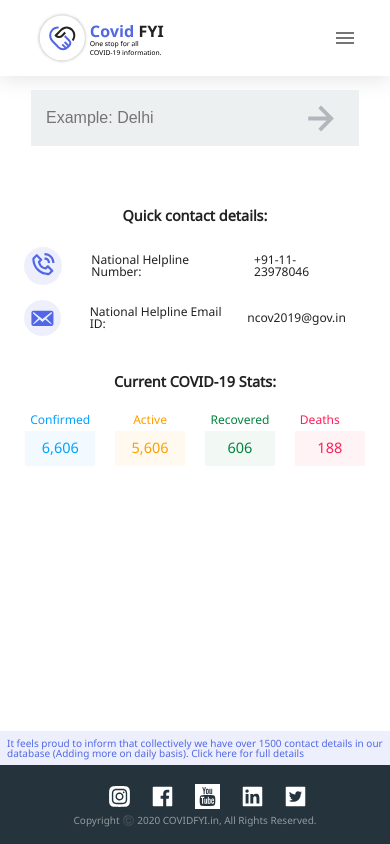
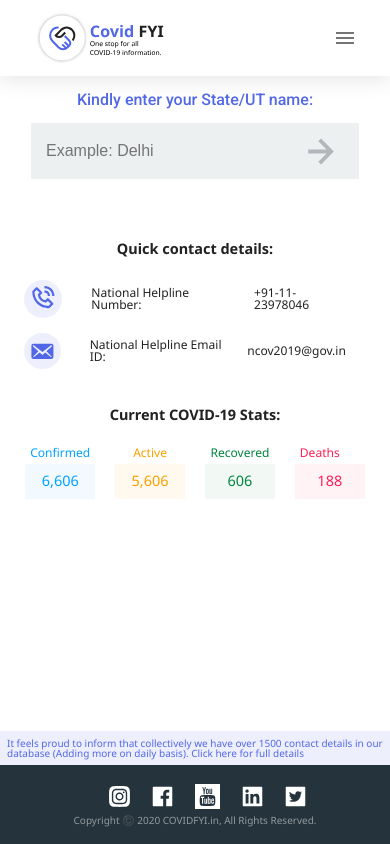
Before and after one commit to covidFYI/frontend, a Next.js app: page / in a window 390 px wide. Built offline with nearby package versions, Linux system fonts and the light colour scheme.

Commit message:
Added Search Heading

```diff
--- a/public/css/components.css
+++ b/public/css/components.css
@@ -206,6 +206,16 @@ div.dropdown-navigation a.nav-item:hover {
     margin-top: 2em;
 }
 
+.heading {
+    font-style: normal;
+    font-weight: 500;
+    font-size: 2rem;
+    color: var(--accent);
+    text-align: center;
+    line-height: 65px;
+    margin-top: 54px;
+}
+
 .search-container {
     position: relative;
     width: 45vw;
@@ -252,6 +262,7 @@ div.dropdown-navigation a.nav-item:hover {
     margin: 10px 0px;
     padding: 0 65px;
     border: none;
+    color: var(--accent);
     background-color: var(--search-bg);
     font-size: 1rem;
     outline: none;
@@ -276,6 +287,11 @@ div.dropdown-navigation a.nav-item:hover {
     padding: 10px 65px;
     font-size: 1rem;
     border-bottom: 1px solid var(--search-bg);
+}
+
+.no-options {
+    margin-top: 15px;
+    color: var(--danger);
 }
 
 
@@ -339,6 +355,13 @@ div.dropdown-navigation a.nav-item:hover {
     width: 35vw;
   }
 
+  .heading {
+    font-family: Roboto;
+    font-size: 16px;
+    line-height: 19px;
+    margin-top: 14px;
+  }
+
   .search-bar {
     min-width: 328px;
     height: 56px;
--- a/public/css/typography.css
+++ b/public/css/typography.css
@@ -3,6 +3,8 @@
     ----------------------------------------------------------------------------
     In this typography for the document will be defined
 */
+
+@import url('https://fonts.googleapis.com/css2?family=Noto+Sans:wght@400;700&family=Roboto:wght@300;400;500&display=swap');
 
 :root {
     font-family: 'Noto Sans', sans-serif;
--- a/src/components/SearchContainer.js
+++ b/src/components/SearchContainer.js
@@ -2,6 +2,7 @@ import SearchBar from "./SearchBar";
 
 const SearchContainer = () => (
   <>
+    <div class="heading">Kindly enter your State/UT name:</div>
     <div className="search-container">
       <SearchBar />
     </div>
```
